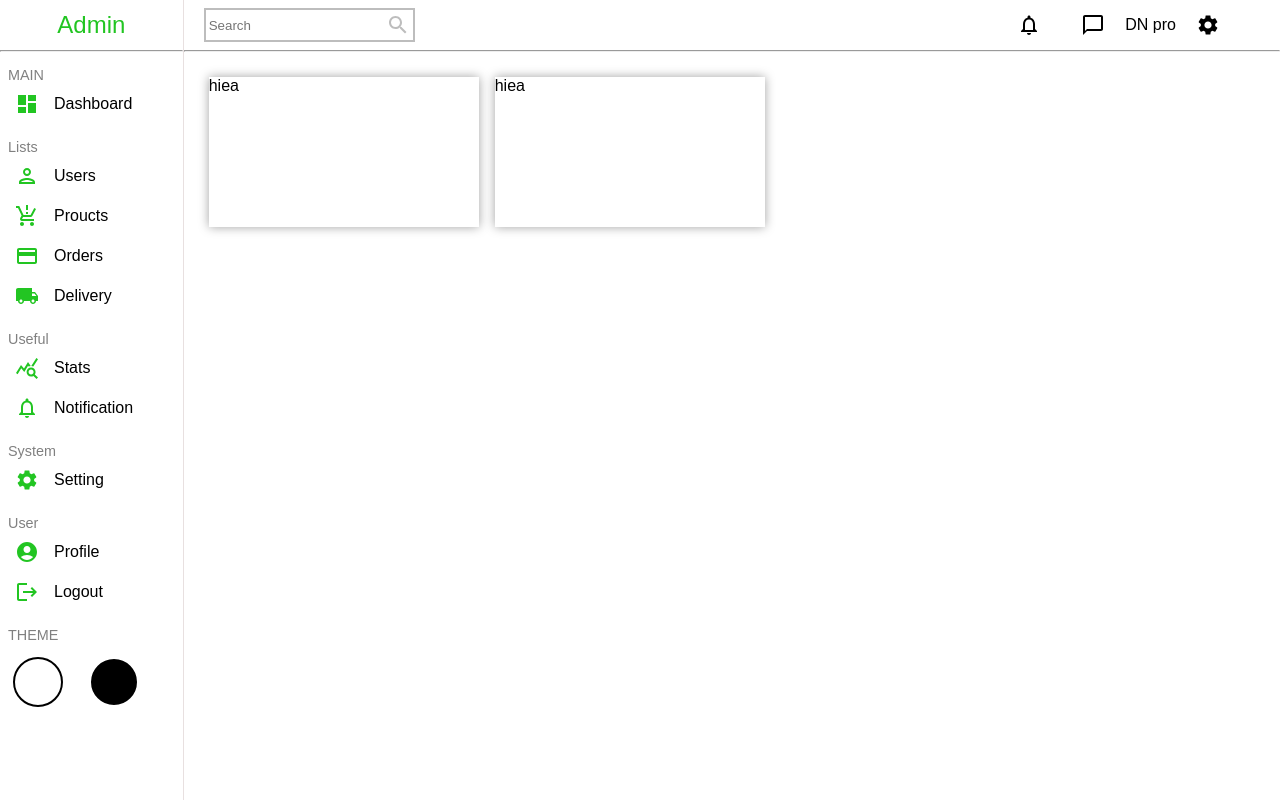
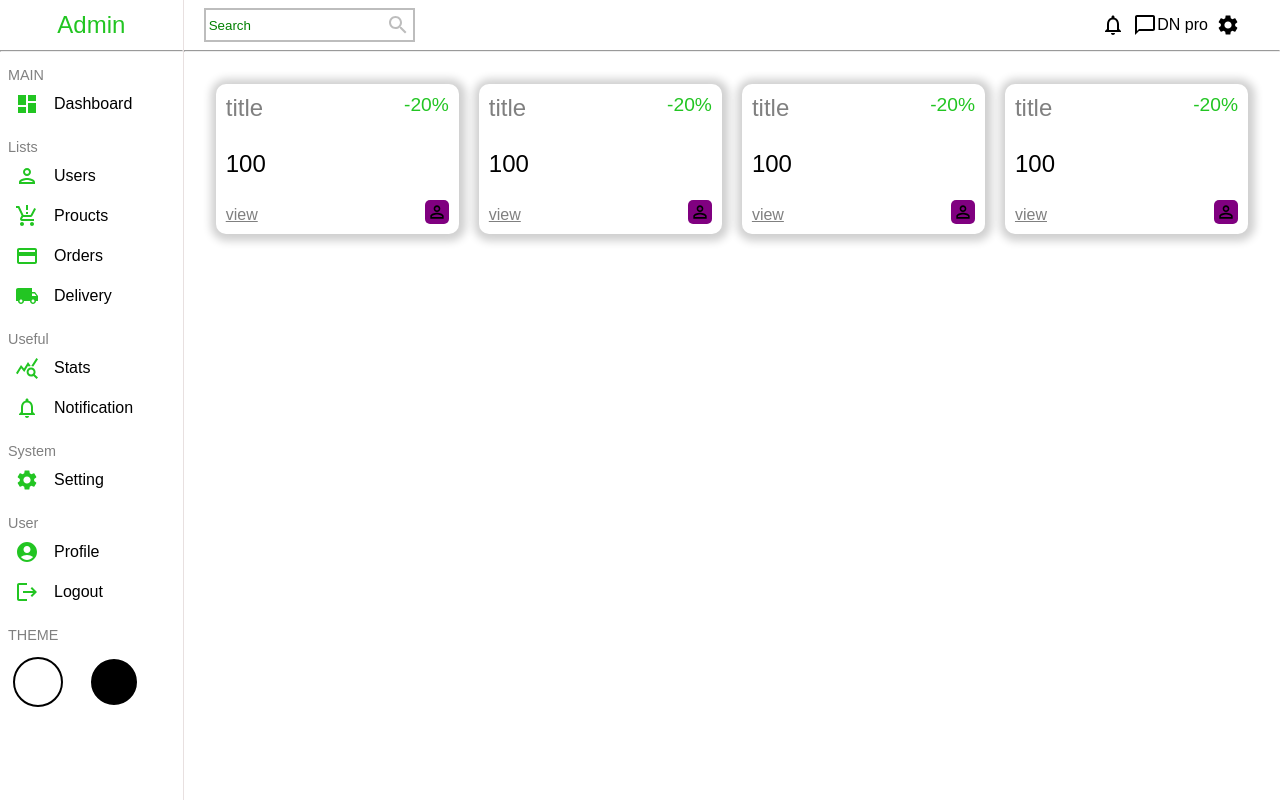
Before and after one commit to Bikalpa-Paudel/React-Dashboard, a React (Create React App) app: page / in a window 1280 px wide. Built offline with nearby package versions, Linux system fonts and the light colour scheme.

Commit message:
desigiing wideget card

```diff
--- a/src/components/navbar/navbar.css
+++ b/src/components/navbar/navbar.css
@@ -24,10 +24,15 @@
 .search-bar{
     border: none;
     outline: none;
+    background-color: transparent;
+    color: white;
+}
+.search-bar::placeholder{
+    color: green;
 }
 .search-icon{
     color: rgb(189, 189, 189);
 }
 .nav-icon{
-    margin: 0 20px;
+    margin-left: 8px;
 }
--- a/src/components/widget/Widget.jsx
+++ b/src/components/widget/Widget.jsx
@@ -1,18 +1,27 @@
 import './widget.css'
-import data from './widgetData.js'
+import PersonOutlineOutlinedIcon from '@mui/icons-material/PersonOutlineOutlined';
+// import data from './widgetData.js'
 
 export default function Widget(){
-    const card =data.map((item)=>{
-        return(
-        <span className="widget-card">
-            hiea
-        </span>
-        )
-    })
-    console.log(card)
+    // const card =data.map((item)=>{
+    //     return(
+    //     <span className="widget-card">
+    //         <div className="wid-icon">{item.icon}</div>
+    //         <div className="wid-text">{item.stats}</div>
+    //     </span>
+    //     )
+    // })
     return(
-        <div className="widget-container">
-            {card}
+        <div className="widget">
+            <div className="left">
+                <span className='wid-title'>title</span>
+                <span className='wid-number'>100</span>
+                <span className='view'>view</span>
+            </div>
+            <div className="right">
+                <span className='wid-per'>-20%</span>
+                <PersonOutlineOutlinedIcon className='wid-icon'/>
+            </div>
         </div>
     )
 }
--- a/src/components/widget/widget.css
+++ b/src/components/widget/widget.css
@@ -1,14 +1,39 @@
-.widget-container{
-    min-height: 200px;
-    padding: 25px;
-
+.widget{
+    display: flex;
+    flex:1;
+    padding: 10px;
+    justify-content: space-between;
+    box-shadow: 1px 1px 9px 6px rgba(0,0,0,0.19);
+    -webkit-box-shadow: 1px 1px 9px 6px rgba(0,0,0,0.19);
+    -moz-box-shadow: 1px 1px 9px 6px rgba(0,0,0,0.19);
+    height: 150px;
+    border-radius: 10px;
 }
-.widget-card{
-    display: inline-block;
-    background-color: #ffffff;
-    height: 150px;
-    width: 270px;
-    margin-right: 1rem;
-    margin-bottom: 1rem;
-    box-shadow: #a2a2a2 .1px .1px 10px .1px;
+.right,.left{
+    display: flex;
+    flex-direction: column;
+    justify-content:space-between;
 }
+.wid-title{
+    font-size: 1.5rem;
+    color: grey;
+}
+.wid-number{
+    font-size: 1.5rem;
+}
+.view{
+    color: grey;
+    text-decoration: underline;
+    cursor: pointer;
+}
+.wid-per{
+    font-size: 1.2rem;
+    color: rgb(34, 197, 34);
+}
+.wid-icon{
+    font-size: 18px;
+    padding: 2px;
+    border-radius: 5px;
+    background-color: purple;
+    align-self: flex-end;
+}
--- a/src/pages/home/Home.jsx
+++ b/src/pages/home/Home.jsx
@@ -25,7 +25,12 @@ export default function Home(){
             <div className="main-container">
                 <Navbar />
                 <hr />
+            <div className="widgets">
                 <Widget />
+                <Widget />
+                <Widget />
+                <Widget />
+            </div>
             </div>
         </div>
     )
--- a/src/pages/home/home.css
+++ b/src/pages/home/home.css
@@ -2,5 +2,10 @@
     display:flex;
 }
 .main-container{
-    flex:6
+    flex:6;
 }
+.widgets{
+    padding: 2rem;
+    display: flex;
+    gap:20px;
+}
```
